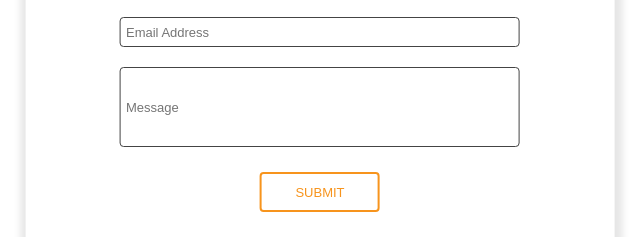
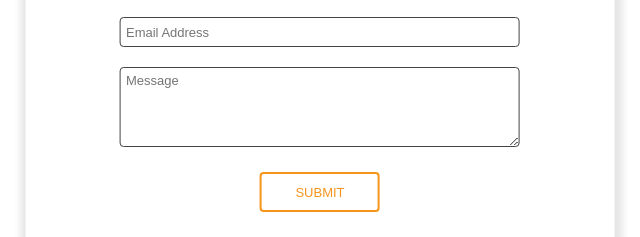
Before and after one commit to rthrx44/ambiance-landing-page, a plain HTML site: page index.html in a window 1280 px wide. Shown: the part 3659-3896 px from the top of the page, 320-960 px from the left. Drawn offline with nearby package versions, Linux system fonts and the light colour scheme; a web font is replaced by a local one.

Commit message:
edit text area

```diff
--- a/index.html
+++ b/index.html
@@ -170,13 +170,15 @@
                 required />
             </div>
             <div class="form-group">
-              <input
+              <textarea
+                cols="30"
+                rows="10"
                 type="textarea"
                 name="message"
                 id="message"
                 class="form-control"
                 placeholder="Message"
-                required />
+                required></textarea>
             </div>
           </form>
           <span id="submit">SUBMIT</span>
```
